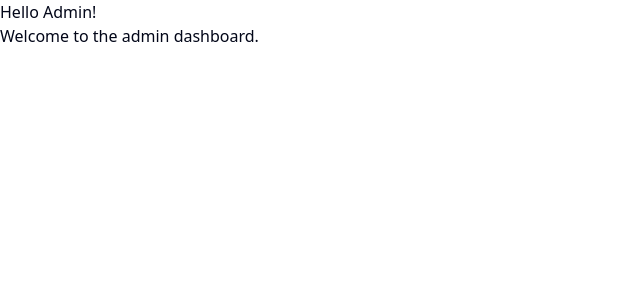
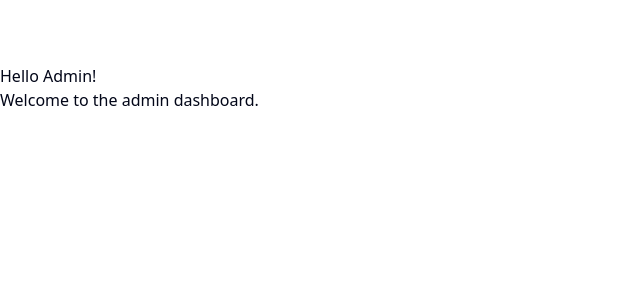
Before and after one commit to Danets/nextmarketplace, a Next.js app: page / in a window 1280 px wide. Shown: the top 300 px of the page, without its empty margins (0-640 px from the left). Built offline with nearby package versions, Linux system fonts and the light colour scheme; no server answers.

Commit message:
Has been added @clerk/nextjs

```diff
--- a/package.json
+++ b/package.json
@@ -9,6 +9,7 @@
     "lint": "next lint"
   },
   "dependencies": {
+    "@clerk/nextjs": "^6.19.3",
     "@radix-ui/react-slot": "^1.2.2",
     "class-variance-authority": "^0.7.1",
     "clsx": "^2.1.1",
--- /dev/null
+++ b/src/app/(auth)/layout.tsx
@@ -0,0 +1,9 @@
+export default function AuthLayout({
+    children,
+}: {
+    children: React.ReactNode;
+}) {
+    return (
+        <div className="h-full flex justify-center items-center">{children}</div>
+    );
+}
--- /dev/null
+++ b/src/app/(auth)/sign-in/[[...sign-in]]/page.tsx
@@ -0,0 +1,5 @@
+import { SignIn } from '@clerk/nextjs'
+
+export default function Page() {
+    return <SignIn />
+}
--- /dev/null
+++ b/src/app/(auth)/sign-up/[[...sign-up]]/page.tsx
@@ -0,0 +1,5 @@
+import { SignUp } from '@clerk/nextjs'
+
+export default function Page() {
+    return <SignUp />
+}
--- a/src/app/(root)/page.tsx
+++ b/src/app/(root)/page.tsx
@@ -1,9 +1,16 @@
+import {
+  SignedIn,
+  UserButton,
+} from '@clerk/nextjs'
 
 export default function Home() {
   return (
     <>
       <h1>Hello Admin!</h1>
       <p>Welcome to the admin dashboard.</p>
+      <SignedIn>
+        <UserButton />
+      </SignedIn>
     </>
 
   );
--- a/src/app/layout.tsx
+++ b/src/app/layout.tsx
@@ -1,5 +1,10 @@
 import type { Metadata } from "next";
 import { Geist, Geist_Mono } from "next/font/google";
+
+import {
+  ClerkProvider,
+} from '@clerk/nextjs'
+
 import "./globals.css";
 
 const geistSans = Geist({
@@ -23,12 +28,15 @@ export default function RootLayout({
   children: React.ReactNode;
 }>) {
   return (
-    <html lang="en">
-      <body
-        className={`${geistSans.variable} ${geistMono.variable} antialiased`}
-      >
-        {children}
-      </body>
-    </html>
+    <ClerkProvider>
+      <html lang="en">
+        <body className={`${geistSans.variable} ${geistMono.variable} antialiased`}>
+          <header className="flex justify-end items-center p-4 gap-4 h-16">
+
+          </header>
+          {children}
+        </body>
+      </html>
+    </ClerkProvider>
   );
 }
--- /dev/null
+++ b/src/middleware.ts
@@ -0,0 +1,18 @@
+import { clerkMiddleware, createRouteMatcher } from "@clerk/nextjs/server";
+
+const isPublicRoute = createRouteMatcher(["/sign-in(.*)", "/sign-up(.*)"]);
+
+export default clerkMiddleware(async (auth, req) => {
+  if (!isPublicRoute(req)) {
+    await auth.protect();
+  }
+});
+
+export const config = {
+  matcher: [
+    // Skip Next.js internals and all static files, unless found in search params
+    "/((?!_next|[^?]*\\.(?:html?|css|js(?!on)|jpe?g|webp|png|gif|svg|ttf|woff2?|ico|csv|docx?|xlsx?|zip|webmanifest)).*)",
+    // Always run for API routes
+    "/(api|trpc)(.*)",
+  ],
+};
```
Also changed, not shown: 2 other files (tests, documents, lock files or other folders).
